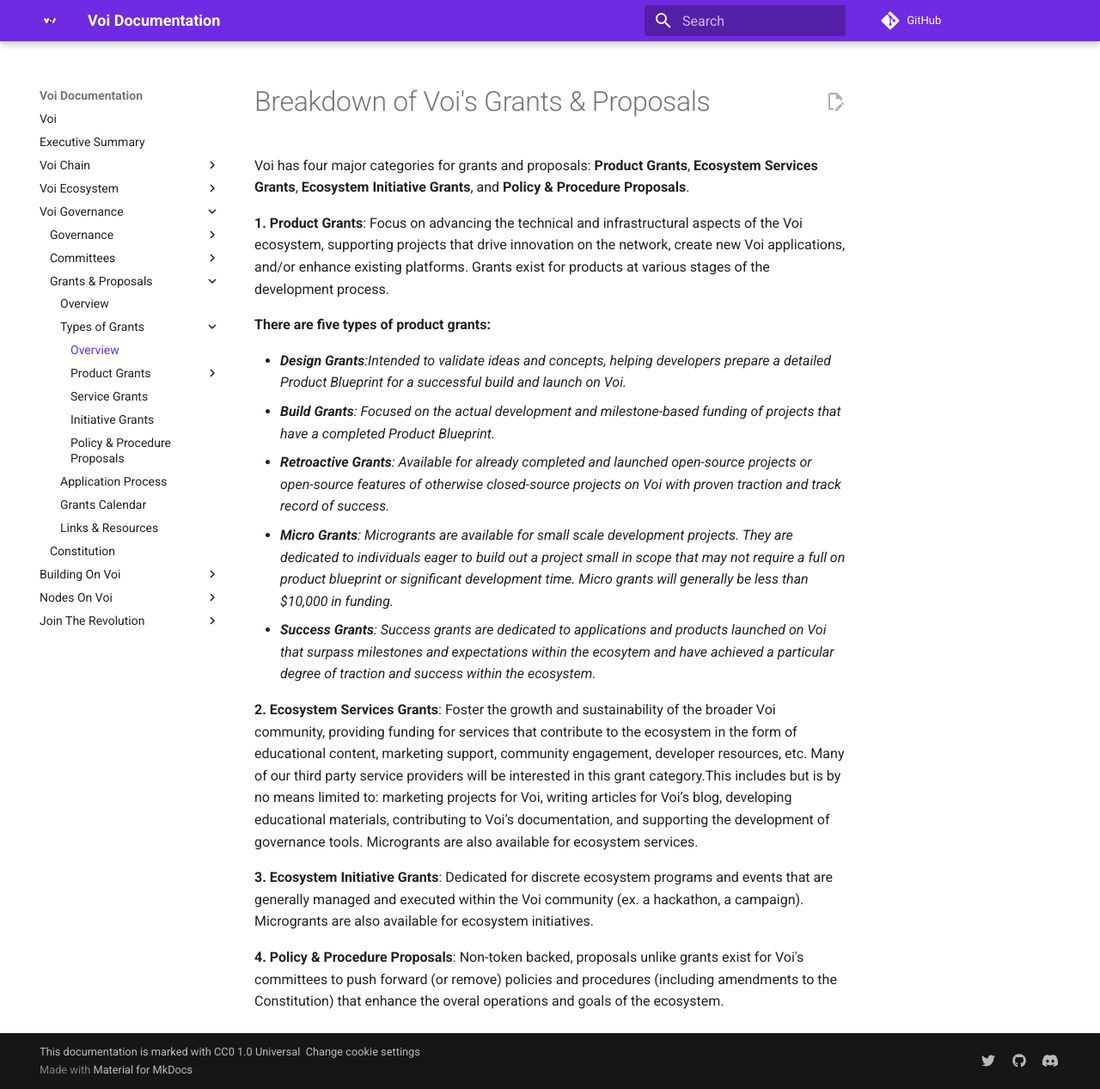
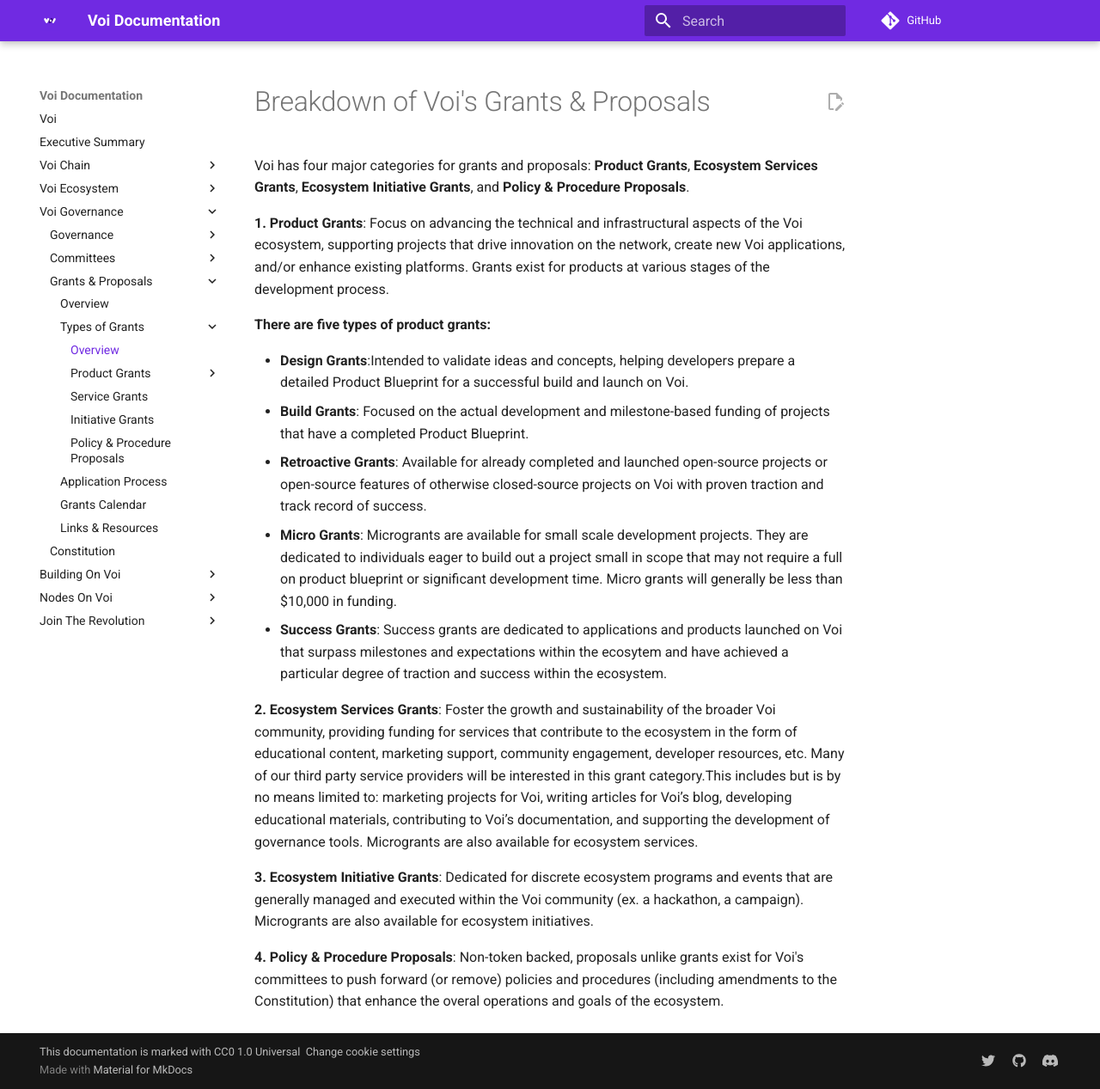
Before and after one commit to VoiNetwork/learn-more, an MkDocs documentation site: the page built from docs/governance/proposals/types-of-grants.md, in a window 1280 px wide and 1267 px high. Shown: the whole window at 86% size. Built offline with MkDocs 1.6.1 and Material for MkDocs 9.7.7, drawn with Linux system fonts in a browser that asks for light colours; plug-ins that fetch from the network failed and are left out; comment, search, counter and statistics services are not loaded.

Commit message:
Update types-of-grants.md

```diff
--- a/docs/governance/proposals/types-of-grants.md
+++ b/docs/governance/proposals/types-of-grants.md
@@ -6,11 +6,11 @@ Voi has four major categories for grants and proposals: **Product Grants**, **Ec
 
 **There are five types of product grants:**
 
-   * _**Design Grants**:Intended to validate ideas and concepts, helping developers prepare a detailed Product Blueprint for a successful build and launch on Voi._
-   * _**Build Grants**: Focused on the actual development and milestone-based funding of projects that have a completed Product Blueprint._
-   * _**Retroactive Grants**: Available for already completed and launched open-source projects or open-source features of otherwise closed-source projects on Voi with proven traction and track record of success._
-   * _**Micro Grants**: Microgrants are available for small scale development projects. They are dedicated to individuals eager to build out a project small in scope that may not require a full on product blueprint or significant development time. Micro grants will generally be less than $10,000 in funding._
-   * _**Success Grants**: Success grants are dedicated to applications and products launched on Voi that surpass milestones and expectations within the ecosytem and have achieved a particular degree of traction and success within the ecosystem._
+   * **Design Grants**:Intended to validate ideas and concepts, helping developers prepare a detailed Product Blueprint for a successful build and launch on Voi.
+   * **Build Grants**: Focused on the actual development and milestone-based funding of projects that have a completed Product Blueprint.
+   * **Retroactive Grants**: Available for already completed and launched open-source projects or open-source features of otherwise closed-source projects on Voi with proven traction and track record of success.
+   * **Micro Grants**: Microgrants are available for small scale development projects. They are dedicated to individuals eager to build out a project small in scope that may not require a full on product blueprint or significant development time. Micro grants will generally be less than $10,000 in funding.
+   * **Success Grants**: Success grants are dedicated to applications and products launched on Voi that surpass milestones and expectations within the ecosytem and have achieved a particular degree of traction and success within the ecosystem.
 
 **2. Ecosystem Services Grants**: Foster the growth and sustainability of the broader Voi community, providing funding for services that contribute to the ecosystem in the form of educational content, marketing support, community engagement, developer resources, etc. Many of our third party service providers will be interested in this grant category.This includes but is by no means limited to: marketing projects for Voi, writing articles for Voi’s blog, developing educational materials, contributing to Voi’s documentation, and supporting the development of governance tools. Microgrants are also available for ecosystem services.
 
```
